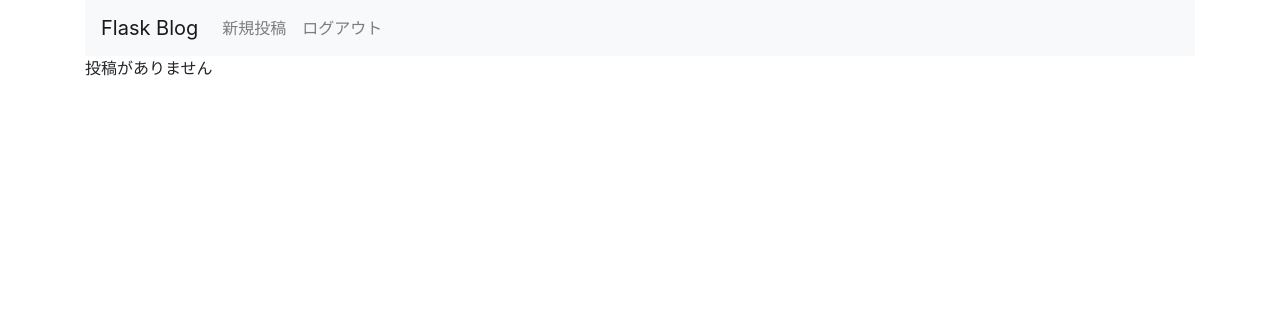
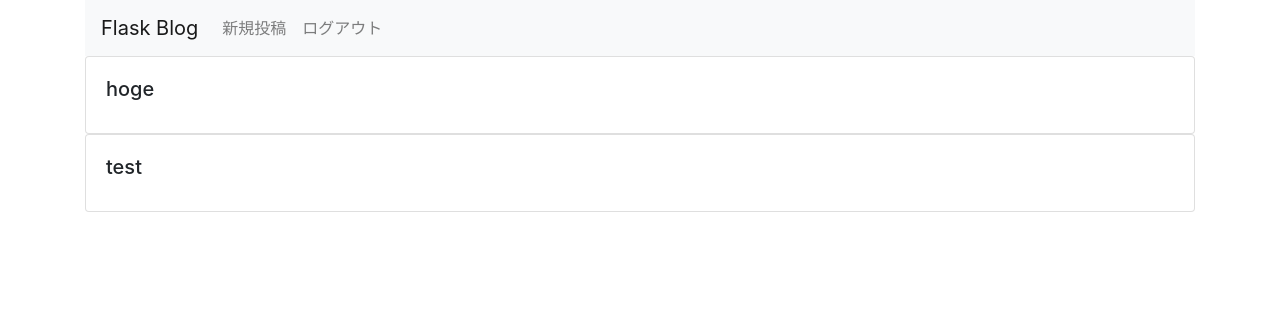
Before and after one commit to ryoherisson/flask_ex, a Flask app: page / in a window 1280 px wide. Shown: the top 316 px of the page. Run offline with Flask 2, Linux system fonts and the light colour scheme; the visitor is signed in with stand-in values (Sample User, id 1); data comes from the database, SQL or seed files in the repository; both versions use the stored data as it was after the commit; some libraries are stand-ins or nearby versions.

Commit message:
show titles on top page

```diff
--- a/01_flask_blog/flask_blog/templates/entries/index.html
+++ b/01_flask_blog/flask_blog/templates/entries/index.html
@@ -1,4 +1,16 @@
 {% extends "layout.html" %}
 {% block body %}
+
+<ul class="list-group list-group-flush">
+{% for entry in entries %}
+	<div class="card">
+		<div class="card-body">
+			<h5 class="card-title">{{ entry.title }}</h5>
+		</div>
+	</div>
+{% else %}
 	投稿がありません
+{% endfor %}
+</ul>
+
 {% endblock %}
--- a/01_flask_blog/flask_blog/views/entries.py
+++ b/01_flask_blog/flask_blog/views/entries.py
@@ -14,14 +14,9 @@ from flask_blog.models.entries import Entry
 def show_entries():
     if not session.get('logged_in'):
         return redirect(url_for('login'))
+    entries = Entry.query.order_by(Entry.id.desc()).all()
     # index.htmlでrendering
-    return render_template('entries/index.html')
-
-@app.route('/entries/new', methods=['GET'])
-def new_entry():
-    if not session.get('logged_in'):
-        return redirect(url_for('login'))
-    return render_template('entries/new.html')
+    return render_template('entries/index.html', entries=entries)
 
 @app.route('/entries', methods=['POST'])
 def add_entry():
@@ -32,4 +27,10 @@ def add_entry():
     db.session.add(entry)
     db.session.commit()
     flash('新しく記事が作成されました')
-    return redirect(url_form('show_entries'))
+    return redirect(url_for('show_entries'))
+
+@app.route('/entries/new', methods=['GET'])
+def new_entry():
+    if not session.get('logged_in'):
+        return redirect(url_for('login'))
+    return render_template('entries/new.html')
```
Also changed, not shown: 01_flask_blog/flask_blog/flask_blog.db.
